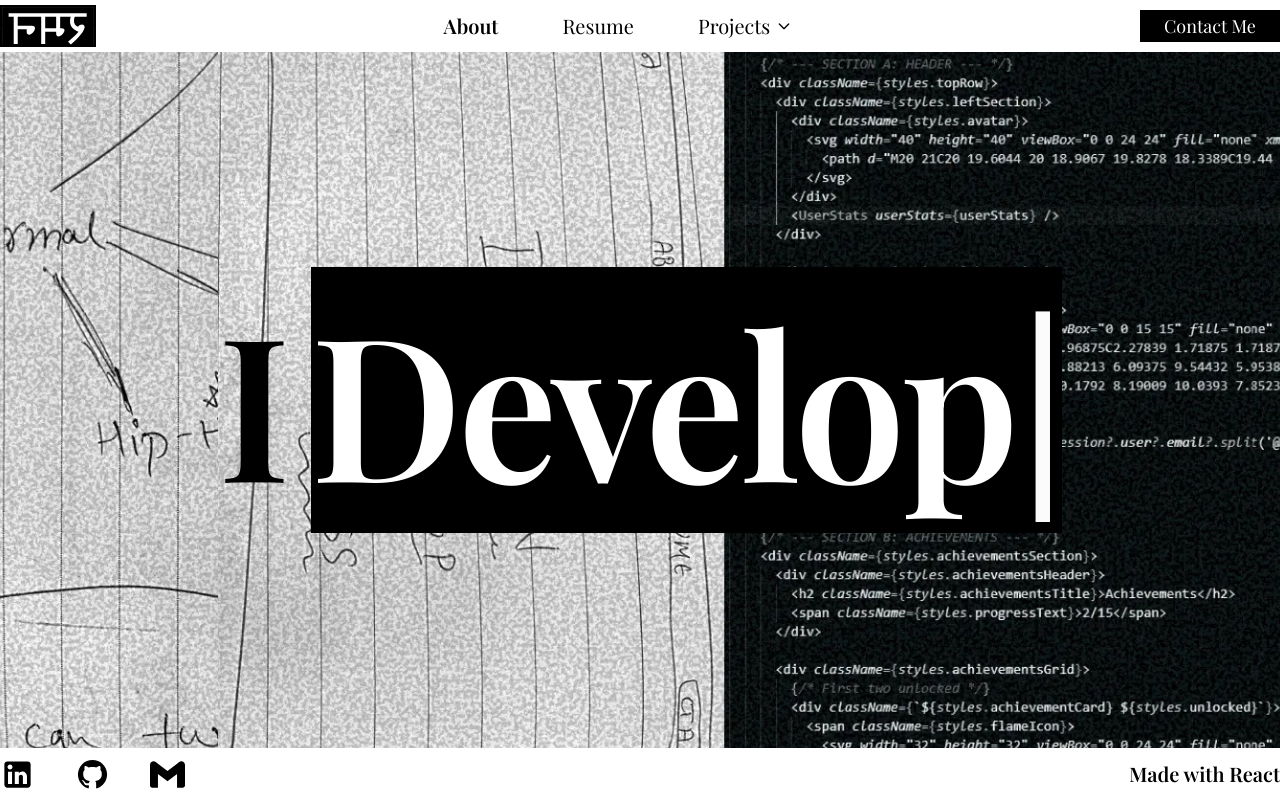
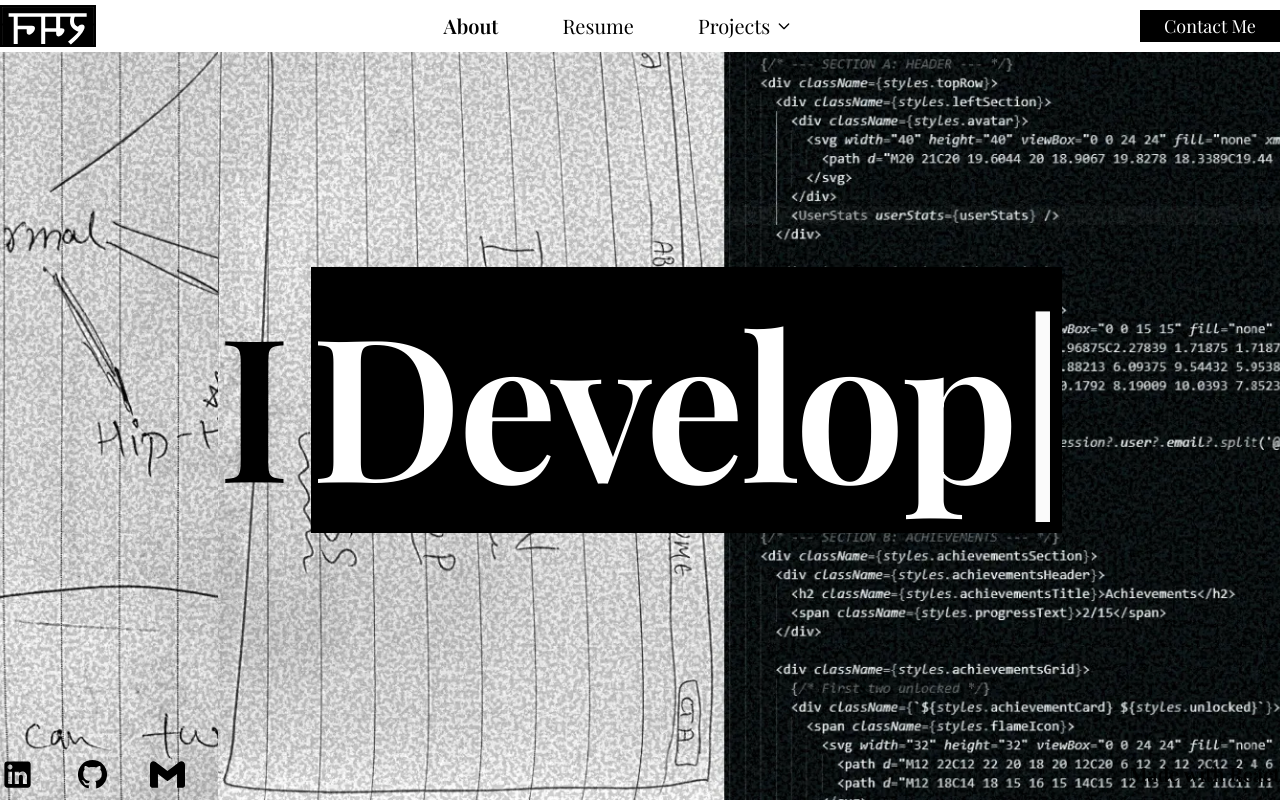
Before and after one commit to RamanFDIT/Portfolio-Raman, a React (Vite) app: page / in a window 1280 px wide. Shown: the top 802 px of the page. Built offline with nearby package versions, Linux system fonts and the light colour scheme; a web font is replaced by a local one.

Commit message:
Minor Changes

```diff
--- a/src/Components/Footer.jsx
+++ b/src/Components/Footer.jsx
@@ -4,7 +4,7 @@
 
 const Footer = () => {
     return(
-        <footer className = "w-full flex justify-center items-center bg-primary fixed bottom-0 z-50">
+        <footer className = "w-full flex justify-center items-center fixed bottom-0 z-50">
             <div className = "flex w-full h-13 max-w-400 justify-between items-center px-4 xl:px-0">
                 <nav aria-label="Social links" className = "flex gap-4 sm:gap-10">
                     <a href="https://www.linkedin.com/in/ramandeep-singh-studio" target="_blank" rel="noopener noreferrer" aria-label="LinkedIn profile">
```
